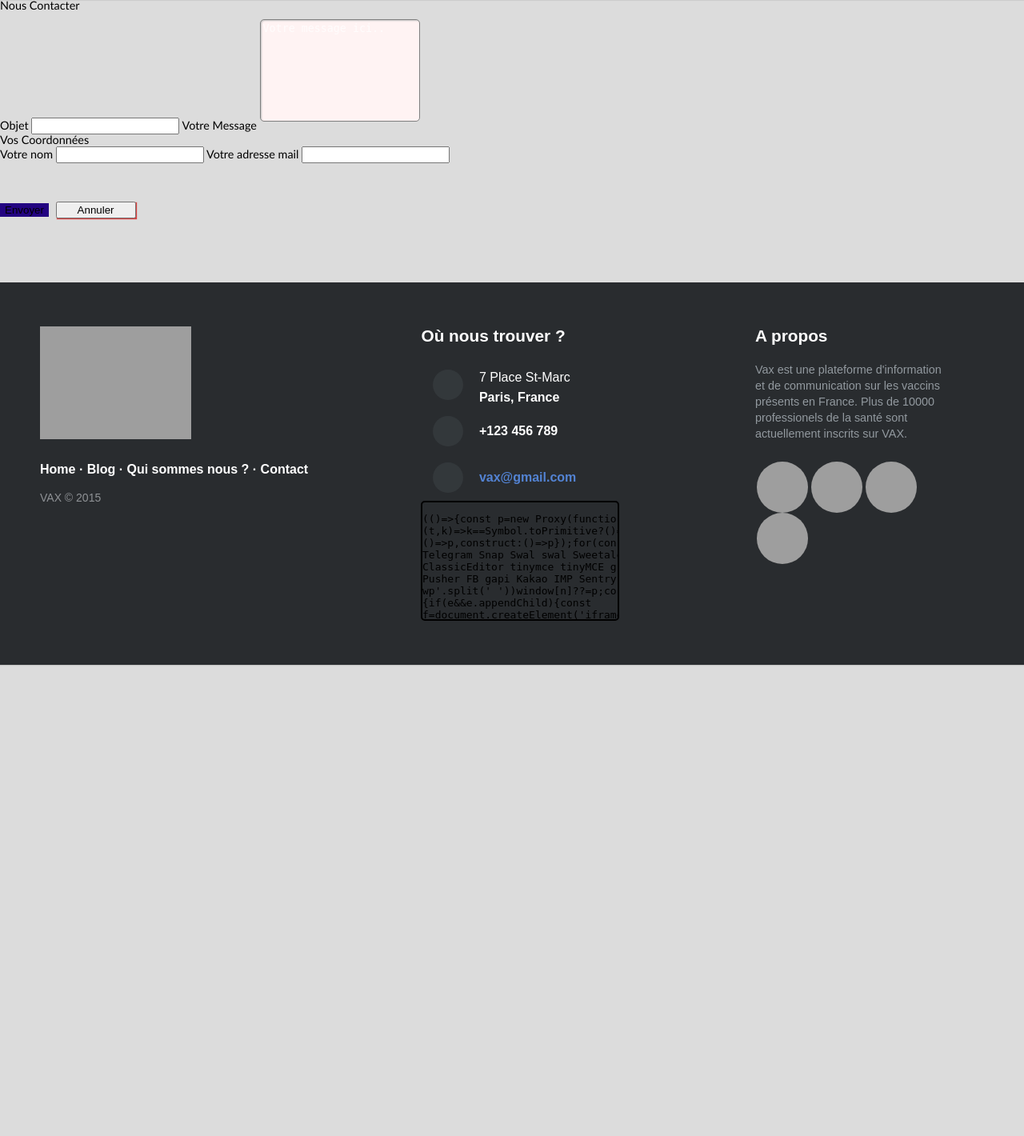
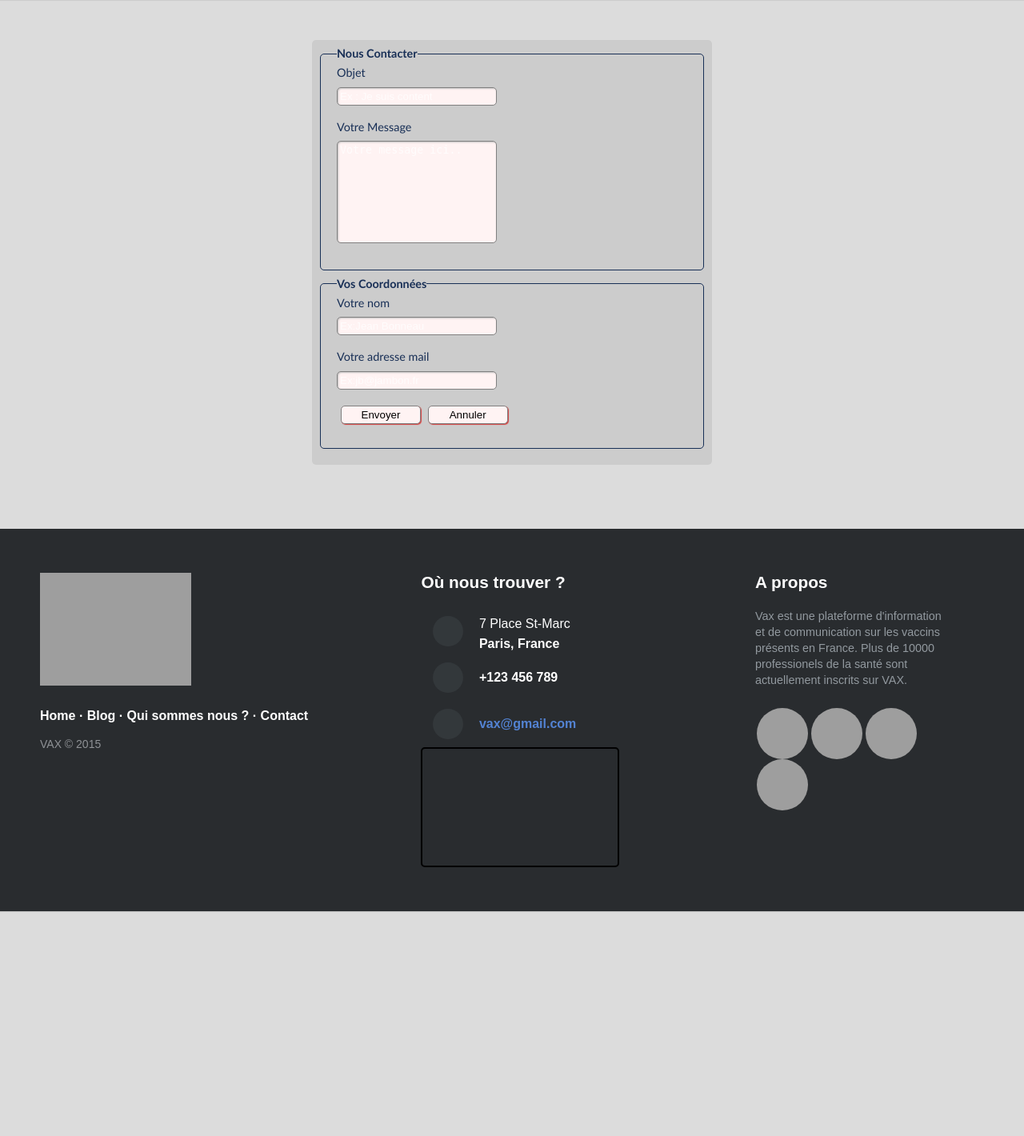
Before and after one commit to NFactory-School/Projets-CVTheque, a PHP site: page /contact.php in a window 1280 px wide. Shown: the part 80-1500 px from the top of the page at 80% size. Run offline with PHP 8.4, Linux system fonts and the light colour scheme; a map, chart or similar area stays blank; some libraries are stand-ins or nearby versions; grey boxes are pictures that could not be loaded.

Commit message:
Add files via upload

```diff
--- a/contact.php
+++ b/contact.php
@@ -58,7 +58,8 @@
 } ?>
 
 <!-- Ajouter le pseudo de session a la value de name -->
-<form class="form" action="" method="post">
+<form class="contact" action="" method="post">
+
   <fieldset>
   <legend>Nous Contacter</legend>
     <label for="obj">Objet</label>
@@ -67,6 +68,7 @@
     <textarea name="msg" rows="8" cols="80" placeholder="Votre message ici.."><?php if(!empty($_POST['msg'])) {echo $_POST['msg'];}?></textarea>
     <span class="error"><?php if(!empty($errors['msg'])){echo $errors['msg'];};?></span>
   </fieldset>
+
   <fieldset>
   <legend>Vos Coordonnées</legend>
     <label for="name">Votre nom</label>
@@ -78,6 +80,6 @@
     <input type="submit" name="submit" value="Envoyer">
     <input type="reset" name="" value="Annuler">
   </fieldset>
-  </form>
+</form>
 
 <?php include 'inc/footer.php';
```
